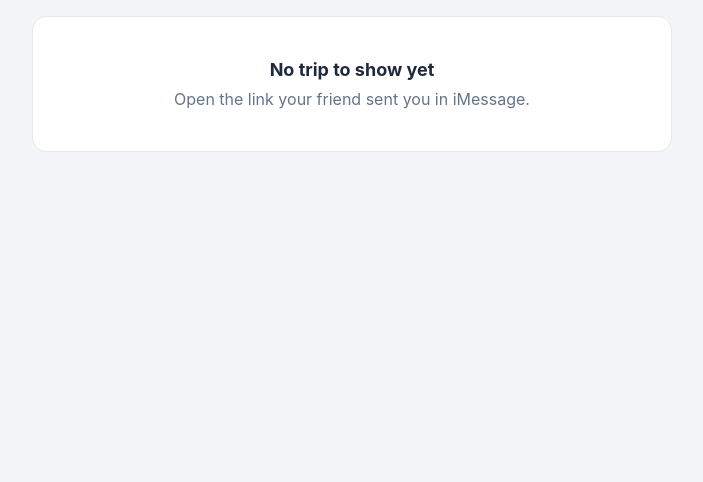
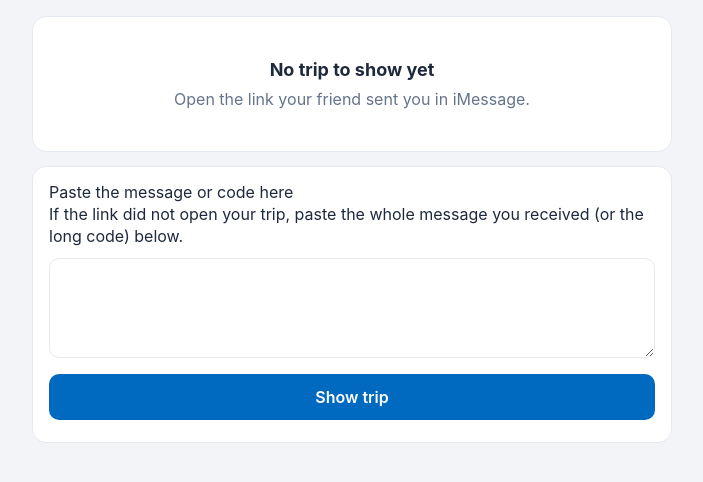
Before and after one commit to Divyesh-Raj-Dyad/trip-expense-viewer, a plain HTML site: page index.html in a window 1280 px wide. Shown: the whole page, without its empty margins (288-991 px from the left). Drawn offline with Linux system fonts and the light colour scheme.

Commit message:
Viewer: accept ?d= link and paste-code fallback

```diff
--- a/index.html
+++ b/index.html
@@ -88,7 +88,11 @@ h2{font-size:13px;letter-spacing:.06em;text-transform:uppercase;color:var(--mute
   }
 
   function load(){
-    var h = location.hash.replace(/^#/, '') || window.TRIP_PAYLOAD || '';
+    // The trip can arrive three ways: ?d=CODE (survives most chat apps), #CODE, or built into the page (PC preview).
+    var q = '';
+    try { q = new URLSearchParams(location.search).get('d') || ''; } catch (e) {}
+    q = q.replace(/[^A-Za-z0-9_-]/g, '');
+    var h = q || location.hash.replace(/^#/, '') || window.TRIP_PAYLOAD || '';
     if (h) {
       try { var d = decode(h); store(false, KEY, h); return {data:d, fresh:true}; } catch (e) { return {error:true}; }
     }
@@ -116,6 +120,33 @@ h2{font-size:13px;letter-spacing:.06em;text-transform:uppercase;color:var(--mute
         ? 'Ask your friend to send the share link again.'
         : 'Open the link your friend sent you in iMessage.'));
       app.appendChild(emp);
+
+      // Fallback: paste the whole message, link or code that was sent.
+      var box = el('div', 'card');
+      box.style.marginTop = '14px';
+      box.appendChild(el('div', 't', 'Paste the message or code here'));
+      box.appendChild(el('div', 's', 'If the link did not open your trip, paste the whole message you received (or the long code) below.'));
+      var ta = document.createElement('textarea');
+      ta.rows = 4;
+      ta.setAttribute('aria-label', 'Pasted link or code');
+      ta.style.cssText = 'width:100%;margin-top:10px;font:inherit;font-size:14px;padding:10px;border-radius:10px;border:1px solid var(--line);background:var(--card);color:var(--ink)';
+      var btn = el('button', '', 'Show trip');
+      btn.style.cssText = 'margin-top:10px;width:100%;font:inherit;font-weight:600;padding:12px;border:0;border-radius:10px;background:var(--accent);color:var(--on-accent)';
+      btn.onclick = function(){
+        var t = ta.value.replace(/\s+/g, '');
+        var m = t.match(/[?&]d=([A-Za-z0-9_-]+)/) || t.match(/#([A-Za-z0-9_-]+)/);
+        var code = m ? m[1] : t.replace(/[^A-Za-z0-9_-]/g, '');
+        if (!code) return;
+        try { decode(code); } catch (e) { msg.textContent = 'That looks incomplete. Ask your friend to send it again.'; return; }
+        store(false, KEY, code);
+        render();
+      };
+      var msg = el('div', 's', '');
+      msg.style.marginTop = '8px';
+      box.appendChild(ta);
+      box.appendChild(btn);
+      box.appendChild(msg);
+      app.appendChild(box);
       return;
     }
     var d = r.data, fmt = money(d.c);
```
